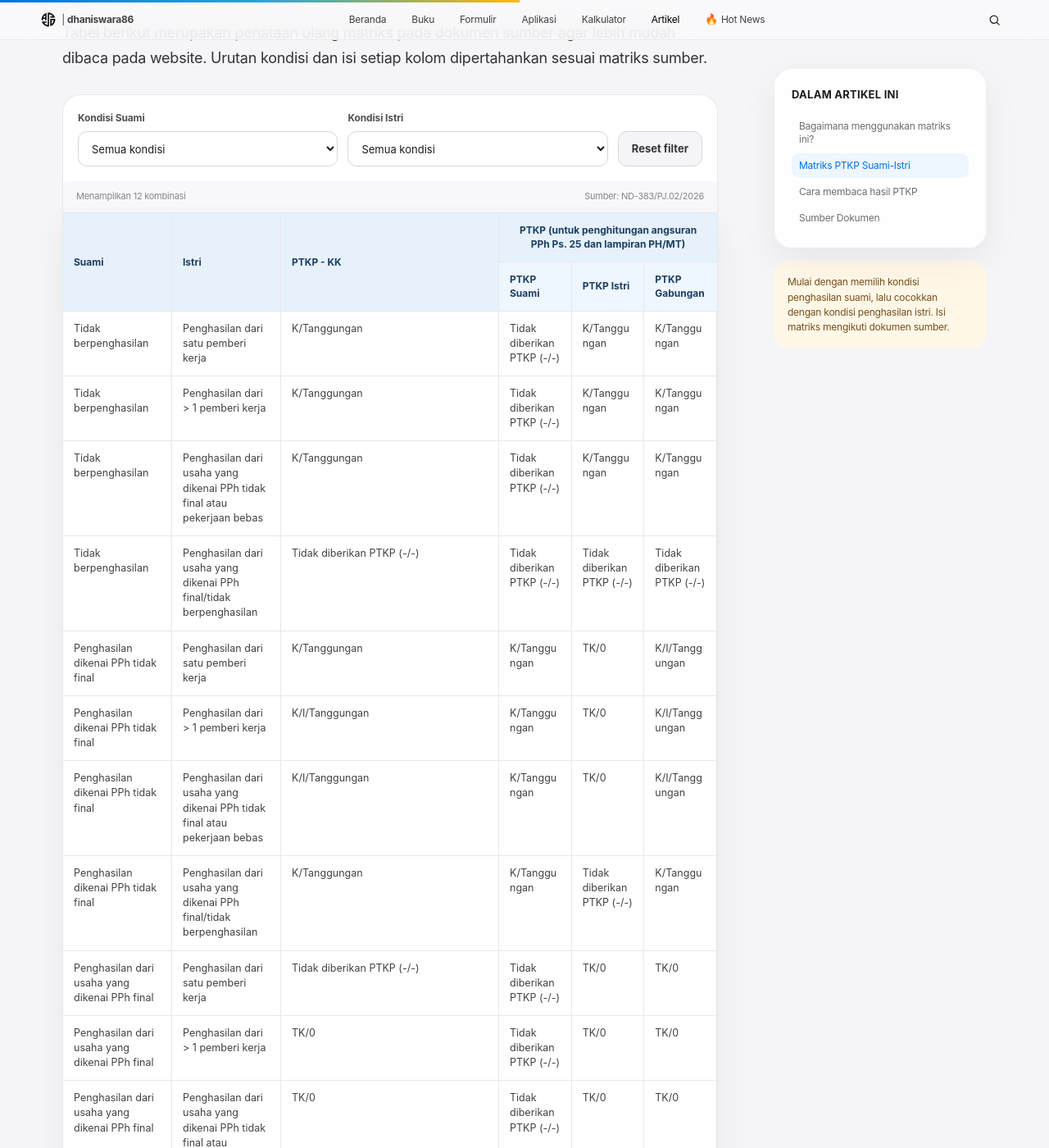
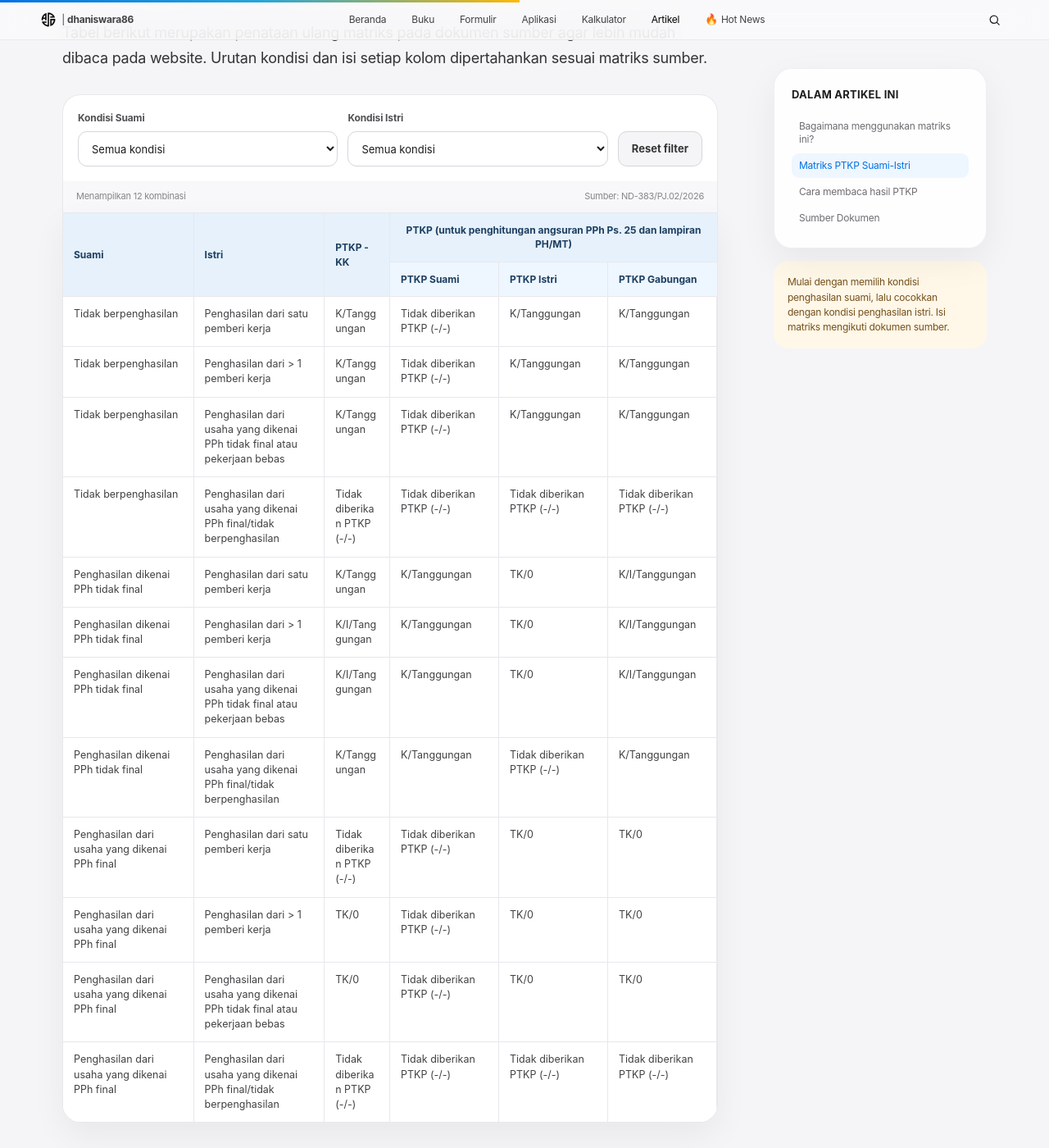
Before and after one commit to dhaniswara86/dhaniswara86.github.io, a Jekyll site: the page built from _artikel/matriks-ptkp-suami-istri.md, in a window 1280 px wide and 1400 px high, scrolled down 1763 px. Shown: the whole window at 82% size. Built offline with Jekyll 4.4.1, drawn with Linux system fonts in a browser that asks for light colours.

Commit message:
Update column widths in matriks-ptkp-suami-istri.css
Adjusted column widths for PTKP matrix table to improve layout.

```diff
--- a/assets/css/matriks-ptkp-suami-istri.css
+++ b/assets/css/matriks-ptkp-suami-istri.css
@@ -476,25 +476,25 @@
   /* PTKP - KK - 10% */
   .ptkp-article .ptkp-matrix-table th:nth-child(3),
   .ptkp-article .ptkp-matrix-table td:nth-child(3) {
-    width: 20% !important;
+    width: 5% !important;
   }
 
   /* PTKP Suami - 21% */
   .ptkp-article .ptkp-matrix-table th:nth-child(4),
   .ptkp-article .ptkp-matrix-table td:nth-child(4) {
-    width: 20% !important;
+    width: 25% !important;
   }
 
   /* PTKP Istri - 21% */
   .ptkp-article .ptkp-matrix-table th:nth-child(5),
   .ptkp-article .ptkp-matrix-table td:nth-child(5) {
-    width: 20% !important;
+    width: 25% !important;
   }
 
   /* PTKP Gabungan - 22% */
   .ptkp-article .ptkp-matrix-table th:nth-child(6),
   .ptkp-article .ptkp-matrix-table td:nth-child(6) {
-    width: 20% !important;
+    width: 25% !important;
   }
 
 }
```
